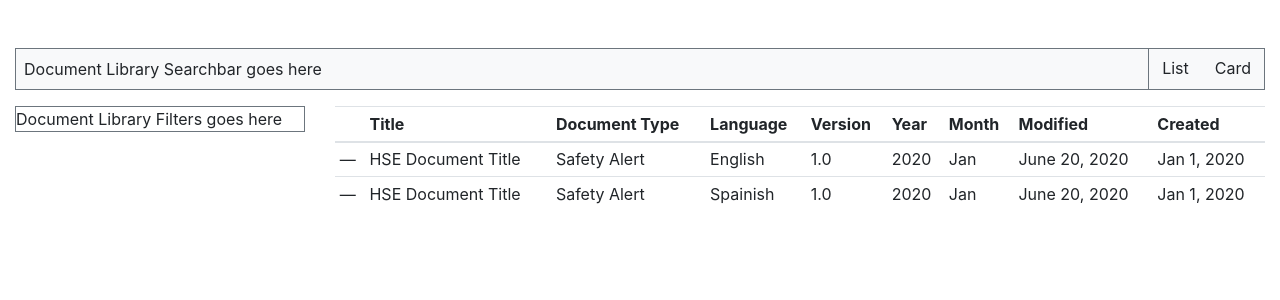
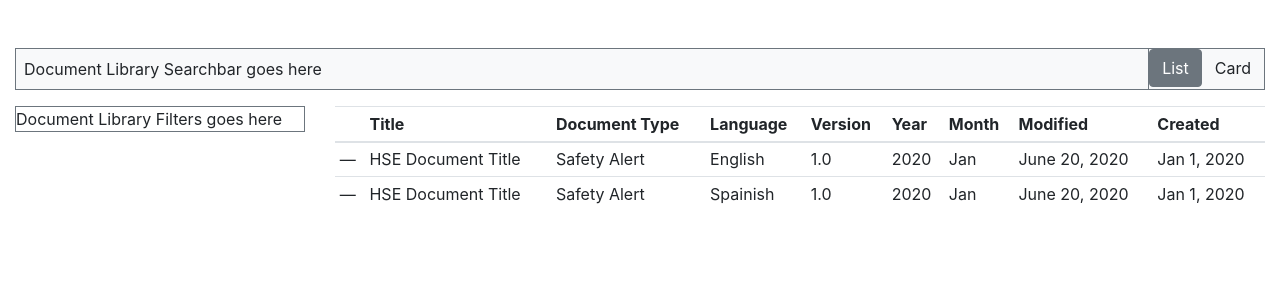
Before and after one commit to thomaskokholm/SGRE_DocumentManagement, a Vue app: page / in a window 1280 px wide. Shown: the top 300 px of the page. Built offline with nearby package versions, Linux system fonts and the light colour scheme.

Commit message:
Added styles to switch mode btn's

```diff
--- a/src/components/DocumentLibrary.vue
+++ b/src/components/DocumentLibrary.vue
@@ -5,8 +5,16 @@
         <DocumentLibrarySearchbar></DocumentLibrarySearchbar>
       </div>
       <div class="bg-light border-top border-right border-bottom border-secondary">
-        <button class="btn btn-light" v-on:click="setListView()">List</button>
-        <button class="btn btn-light" v-on:click="setCardView()">Card</button>
+        <button
+          class="btn"
+          v-on:click="setListView()"
+          :class="!isCardView ? 'btn-secondary' : 'btn-light'"
+        >List</button>
+        <button
+          class="btn"
+          v-on:click="setCardView()"
+          :class="isCardView ? 'btn-secondary' : 'btn-light'"
+        >Card</button>
       </div>
     </div>
     <div class="row">
--- a/src/components/DocumentLibraryCard.vue
+++ b/src/components/DocumentLibraryCard.vue
@@ -1,7 +1,7 @@
 <template>
   <div class="DocumentManagement DocumentLibraryCard">
     <div class="row">
-      <div class="col-sm-6 col-md-6 col-lg-4 col-xl-3" v-for="index in 5" :key="index">
+      <div class="col-sm-6 col-md-6 col-lg-4 col-xl-3" v-for="index in 10" :key="index">
         <div class="card mb-4">
           <img class="card-img-top bg-light" src="https://source.unsplash.com/random/320x250">
           <div class="card-body">
```
